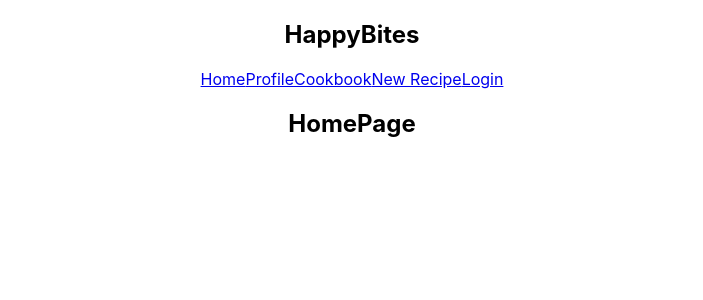
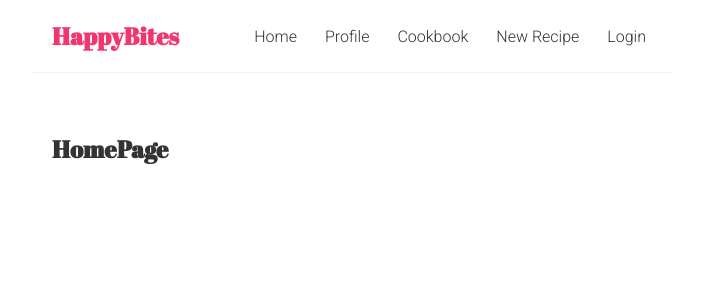
Before and after one commit to MJAntenor/HappyBites, a React (Create React App) app in the folder happy_bites/: page / in a window 1280 px wide. Shown: the top 300 px of the page, without its empty margins (288-991 px from the left). Built offline with nearby package versions, Linux system fonts and the light colour scheme.

Commit message:
Added fonts and basic styling

```diff
--- a/happy_bites/src/App.css
+++ /dev/null
@@ -1,38 +0,0 @@
-.App {
-  text-align: center;
-}
-
-.App-logo {
-  height: 40vmin;
-  pointer-events: none;
-}
-
-@media (prefers-reduced-motion: no-preference) {
-  .App-logo {
-    animation: App-logo-spin infinite 20s linear;
-  }
-}
-
-.App-header {
-  background-color: #282c34;
-  min-height: 100vh;
-  display: flex;
-  flex-direction: column;
-  align-items: center;
-  justify-content: center;
-  font-size: calc(10px + 2vmin);
-  color: white;
-}
-
-.App-link {
-  color: #61dafb;
-}
-
-@keyframes App-logo-spin {
-  from {
-    transform: rotate(0deg);
-  }
-  to {
-    transform: rotate(360deg);
-  }
-}
--- a/happy_bites/src/App.js
+++ b/happy_bites/src/App.js
@@ -1,4 +1,3 @@
-import './App.css';
 import Navbar from './Navbar';
 import Home from './Home';
 
--- a/happy_bites/src/index.css
+++ b/happy_bites/src/index.css
@@ -1,13 +1,40 @@
-body {
+@import url('https://fonts.googleapis.com/css2?family=Abril+Fatface&family=Roboto:wght@300&display=swap');
+
+* {
   margin: 0;
-  font-family: -apple-system, BlinkMacSystemFont, 'Segoe UI', 'Roboto', 'Oxygen',
-    'Ubuntu', 'Cantarell', 'Fira Sans', 'Droid Sans', 'Helvetica Neue',
-    sans-serif;
-  -webkit-font-smoothing: antialiased;
-  -moz-osx-font-smoothing: grayscale;
+  font-family: "Roboto";
+  color: #333;
 }
 
-code {
-  font-family: source-code-pro, Menlo, Monaco, Consolas, 'Courier New',
-    monospace;
+h1, h2, h3 {
+  margin: 0;
+  font-family: "Abril Fatface";
+  color: #333;
 }
+.navbar {
+  padding: 20px;
+  display: flex;
+  align-items: center;
+  max-width: 600px;
+  margin: 0 auto;
+  border-bottom: 1px solid #f2f2f2;
+}
+.navbar h1 {
+  color: #f1356d;
+}
+.navbar .links {
+  margin-left: auto;
+}
+.navbar a {
+  margin-left: 16px;
+  text-decoration: none;
+  padding: 6px;
+}
+.navbar a:hover {
+  color: #f1356d;
+}
+.content {
+  max-width: 600px;
+  margin: 40px auto;
+  padding: 20px;
+}
```
